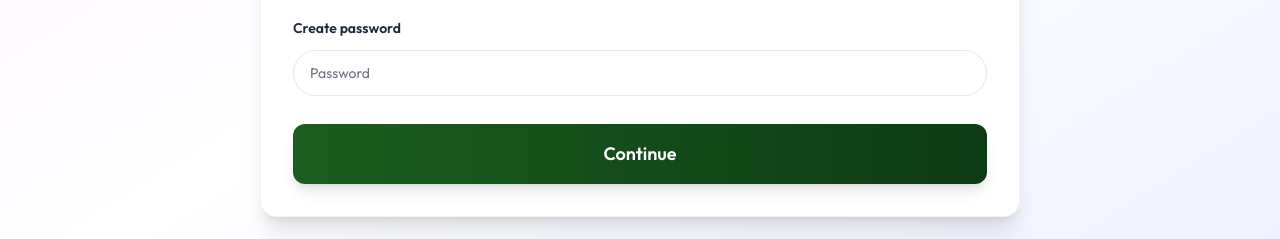
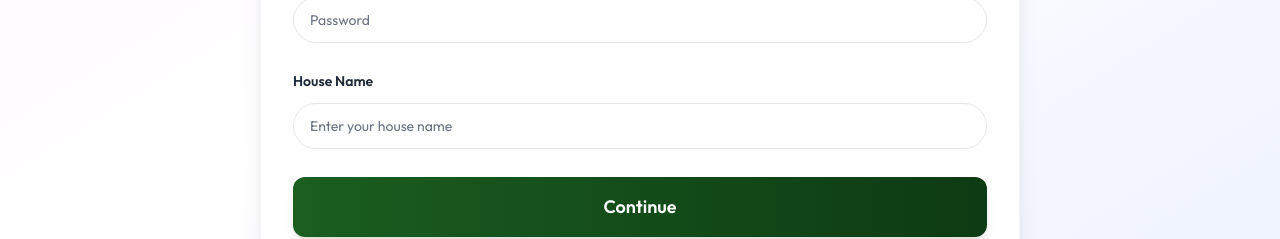
Before and after one commit to rajathecoder/NammaNaiduFrontEnd, a React (Vite) app: page /basic-details in a window 1280 px wide. Shown: the part 494-733 px from the top of the page. Built offline with nearby package versions, Linux system fonts and the light colour scheme; no server answers; sample sign-in values are in the browser's storage.

Commit message:
Add houseName field to Basic Details form and registration payload
Co-authored-by: Cursor <cursoragent@cursor.com>

```diff
--- a/src/pages/BasicDetails/AdditionalDetails.tsx
+++ b/src/pages/BasicDetails/AdditionalDetails.tsx
@@ -66,7 +66,8 @@ const AdditionalDetails = () => {
                 familyStatus: familyStatus,
                 familyType: familyType,
                 familyValues: familyValues,
-                aboutFamily: aboutFamily
+                aboutFamily: aboutFamily,
+                ...(basicDetails.houseName ? { houseName: basicDetails.houseName } : {})
             };
 
             // Get token from localStorage
--- a/src/pages/BasicDetails/BasicDetails.tsx
+++ b/src/pages/BasicDetails/BasicDetails.tsx
@@ -9,6 +9,7 @@ const BasicDetails = () => {
     const [year, setYear] = useState('');
     const [email, setEmail] = useState('');
     const [password, setPassword] = useState('');
+    const [houseName, setHouseName] = useState('');
     const [otp, setOtp] = useState(['', '', '', '', '', '']);
     const [isEmailVerified, setIsEmailVerified] = useState(false);
     const [isSendingOtp, setIsSendingOtp] = useState(false);
@@ -210,10 +211,11 @@ const BasicDetails = () => {
             month,
             year,
             email,
-            password
+            password,
+            houseName
         }));
 
-        console.log('Basic Details:', { day, month, year, email, password });
+        console.log('Basic Details:', { day, month, year, email, password, houseName });
         // Navigate to Personal and Religious Details page
         navigate('/personal-religious-details');
     };
@@ -434,6 +436,18 @@ const BasicDetails = () => {
                                 />
                             </div>
 
+                            {/* House Name */}
+                            <div>
+                                <label className="block text-sm font-semibold text-gray-800 mb-3">House Name</label>
+                                <input
+                                    type="text"
+                                    placeholder="Enter your house name"
+                                    value={houseName}
+                                    onChange={(e) => setHouseName(e.target.value)}
+                                    className="w-full py-3 px-4 border border-gray-200 rounded-lg text-sm text-gray-800 transition-all duration-200 focus:outline-none focus:border-[#1B5E20] focus:ring-2 focus:ring-[#1B5E20]/20 placeholder:text-gray-500"
+                                />
+                            </div>
+
                             {/* Next Button */}
                             <button
                                 type="submit"
```
